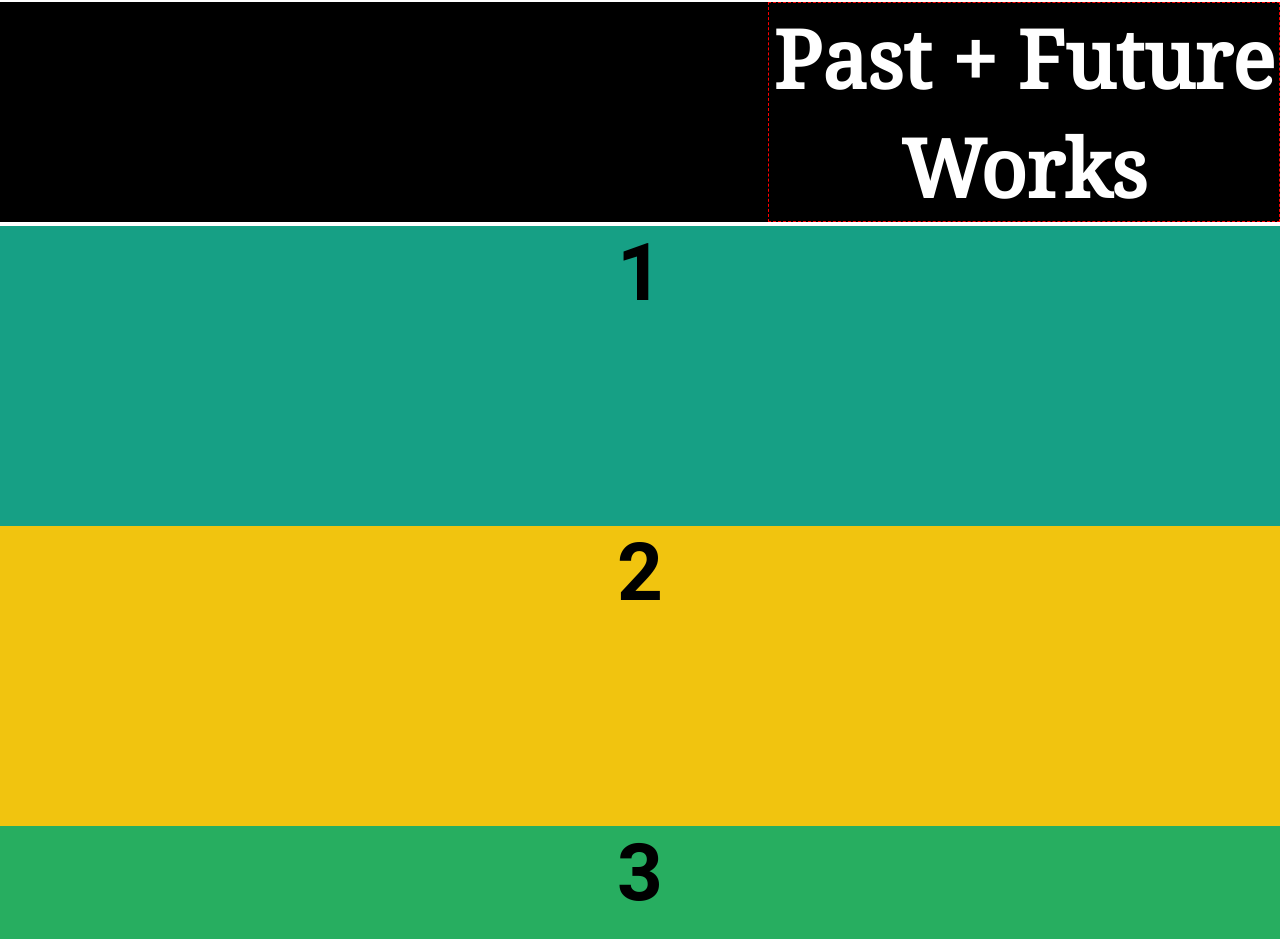
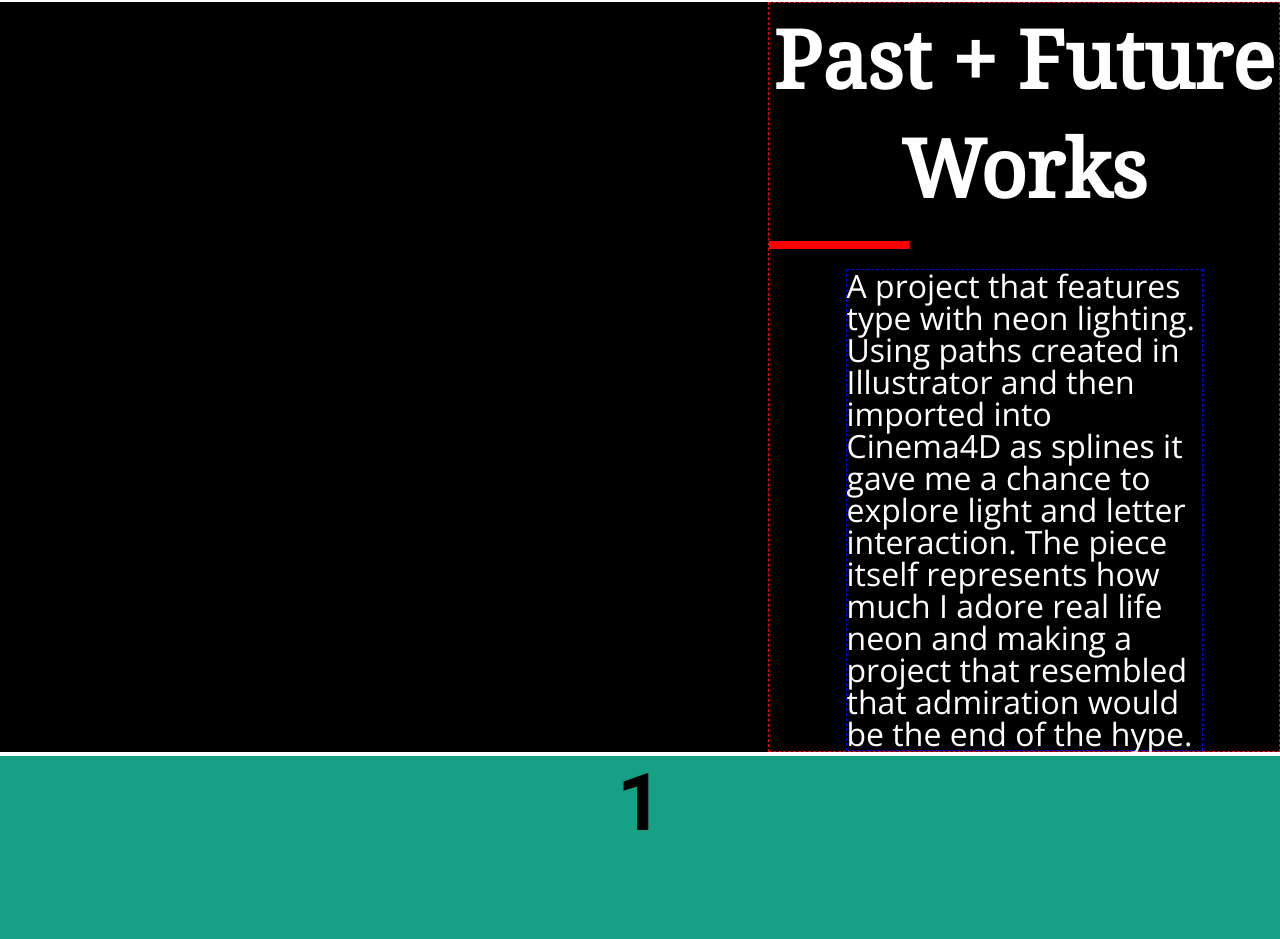
Before and after one commit to dsomel21/dope-website-from-scratch, a plain HTML site: page index.html in a window 1280 px wide. Shown: the part 2037-2976 px from the top of the page. Drawn offline with nearby package versions, Linux system fonts and the light colour scheme.

Commit message:
having trouble with the sizing

```diff
--- a/index.html
+++ b/index.html
@@ -61,6 +61,8 @@
 			<div id="work" class="submenu">
 				<div class="info">
 					<h1>Past + Future Works</h1>
+					<div class="block"></div>
+					<p>A project that features type with neon lighting. Using paths created in Illustrator and then imported into Cinema4D as splines it gave me a chance to explore light and letter interaction. The piece itself represents how much I adore real life neon and making a project that resembled that admiration would be the end of the hype.</p>
 				</div>
 			</div>
 
--- a/script.js
+++ b/script.js
@@ -3,7 +3,6 @@ var yPos;
 var backgroundImage;
 
 window.addEventListener('scroll', function(){
-	debugger;
 	yPos = window.pageYOffset;
 	backgroundImage = document.getElementById('image');
 	backgroundImage.style.top = yPos * .4 + "px";
--- a/style.css
+++ b/style.css
@@ -97,7 +97,7 @@ header h1#title {
 div.block {
 	margin-top: 20px;
 	margin-bottom: 20px;
-	width: 300px;
+	width: 140px;
 	height: 8px;
 	background-color: red;
 }
```
